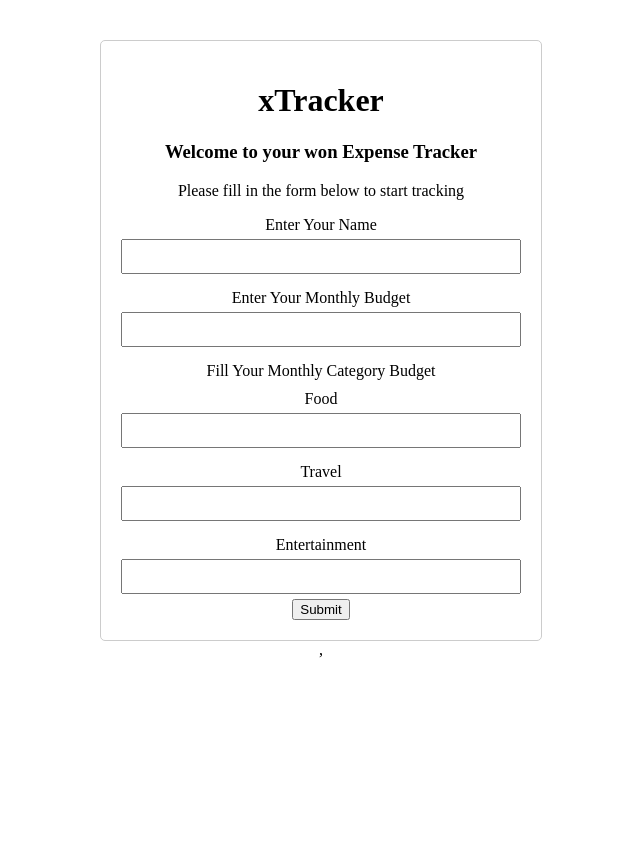
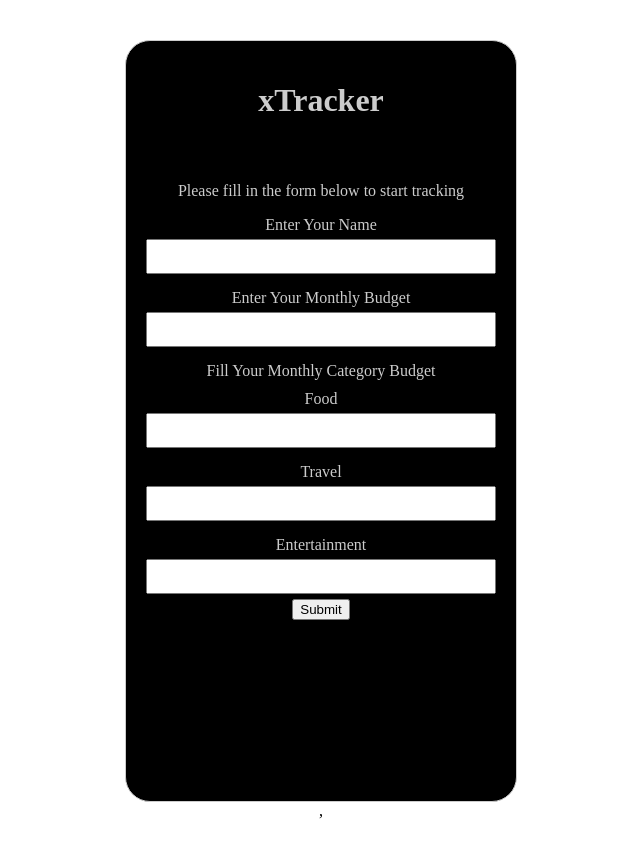
Before and after one commit to amritha-sabu/xpensetracker, a React (Vite) app: page /budget in a window 1280 px wide. Shown: the top 856 px of the page, without its empty margins (319-959 px from the left). Before the commit the page ends 800 px from the top, so only its background shows below. Built offline with nearby package versions, Linux system fonts and the light colour scheme.

Commit message:
Updated CSS

```diff
--- a/src/components/HomePage/budgetPage.module.css
+++ b/src/components/HomePage/budgetPage.module.css
@@ -1,14 +1,30 @@
-.landingpage{
-    max-width: 400px;
+/* body{
+    background-color: black;
+    max-width: 350px;
+    height: 90vh;
     margin: 0 auto;
     padding: 20px;
     border: 1px solid #ccc;
-    border-radius: 5px;
+    border-radius: 25px;
+} */
+.landingpage{
+    background-color: black;
+    max-width: 350px;
+    height: 90vh;
+    margin: 0 auto;
+    padding: 20px;
+    border: 1px solid #ccc;
+    border-radius: 25px;
+}
+
+.landingpage h1, p{
+    color: #ccc;
 }
 
 label{
     display: block;
     margin-top: 10px;
+    color: #ccc;
 }
 
 input {
```
